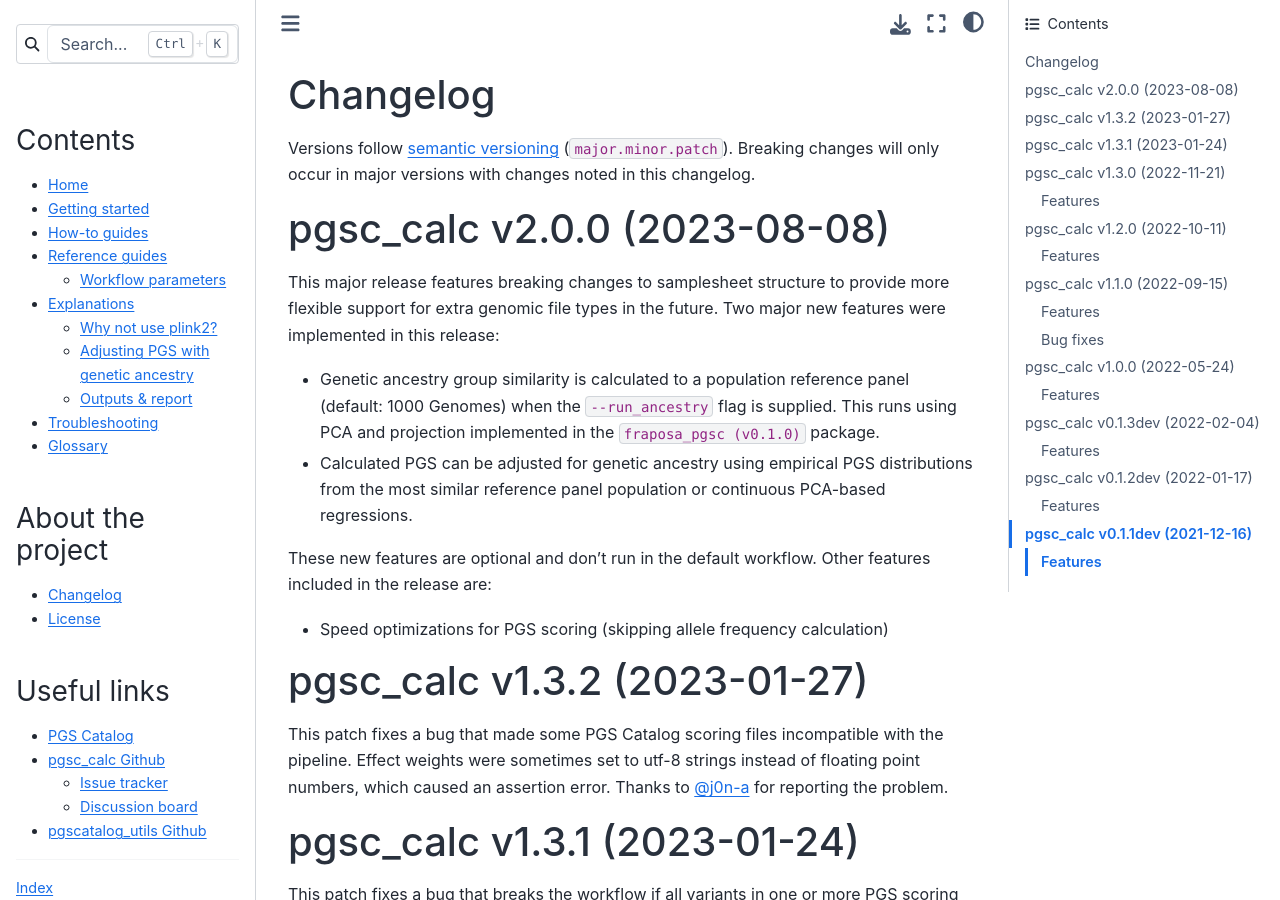
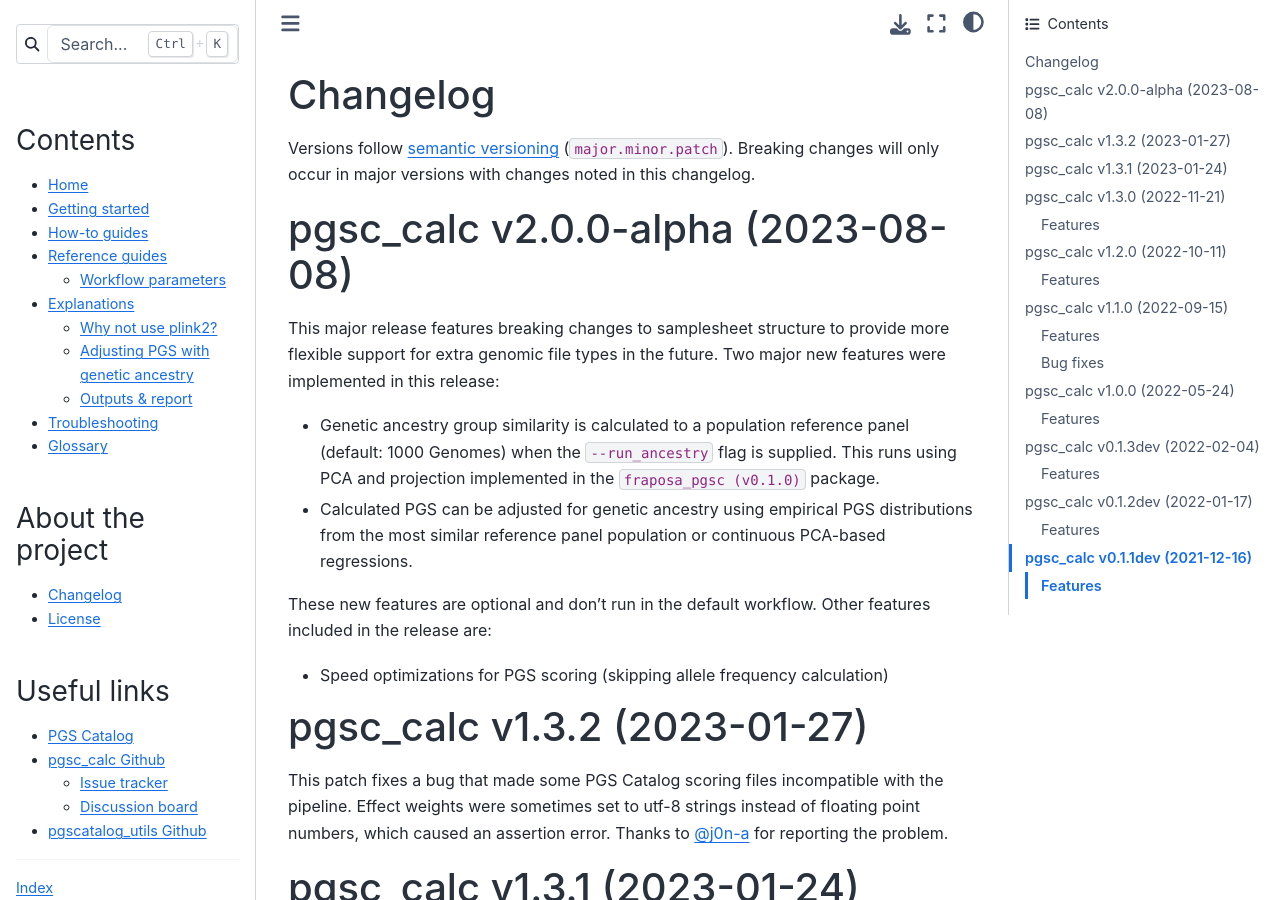
Before and after one commit to PGScatalog/pgsc_calc, a Sphinx documentation site: the page built from docs/changelog.rst, in a window 1280 px wide and 900 px high. Built offline with Sphinx 7.4.7 and the Sphinx Book theme 1.1.4, drawn with Linux system fonts in a browser that asks for light colours.

Commit message:
Small edits

```diff
--- a/docs/changelog.rst
+++ b/docs/changelog.rst
@@ -8,7 +8,7 @@
 
 .. _`semantic versioning`: https://semver.org/
 
-pgsc_calc v2.0.0 (2023-08-08)
+pgsc_calc v2.0.0-alpha (2023-08-08)
 -----------------------------
 
 This major release features breaking changes to samplesheet structure to provide
--- a/docs/index.rst
+++ b/docs/index.rst
@@ -163,7 +163,7 @@
 
 If you use ``pgscatalog/pgsc_calc`` in your analysis, please cite:
 
-    PGS Catalog Calculator (`in development` [0]_). PGS Catalog
+    PGS Catalog Calculator (`in preparation` [0]_). PGS Catalog
     Team. https://github.com/PGScatalog/pgsc_calc
 
     Lambert `et al.` (2021) The Polygenic Score Catalog as an open database for
@@ -175,7 +175,8 @@
 
 .. _citations file: https://github.com/PGScatalog/pgsc_calc/blob/master/CITATIONS.md
 .. _10.1038/s41588-021-00783-5: https://doi.org/10.1038/s41588-021-00783-5
-.. [0] A manuscript is in development but calculated scores have been tested on UK Biobank since v1.1.0
+.. [0] A preprint is in preparation, calculated scores have been tested with test data and for consistency with other
+   tools on UK Biobank since `v1.1.0`
 
 
 License Information
```
Also changed, not shown: README.md (+2 -2 lines).
